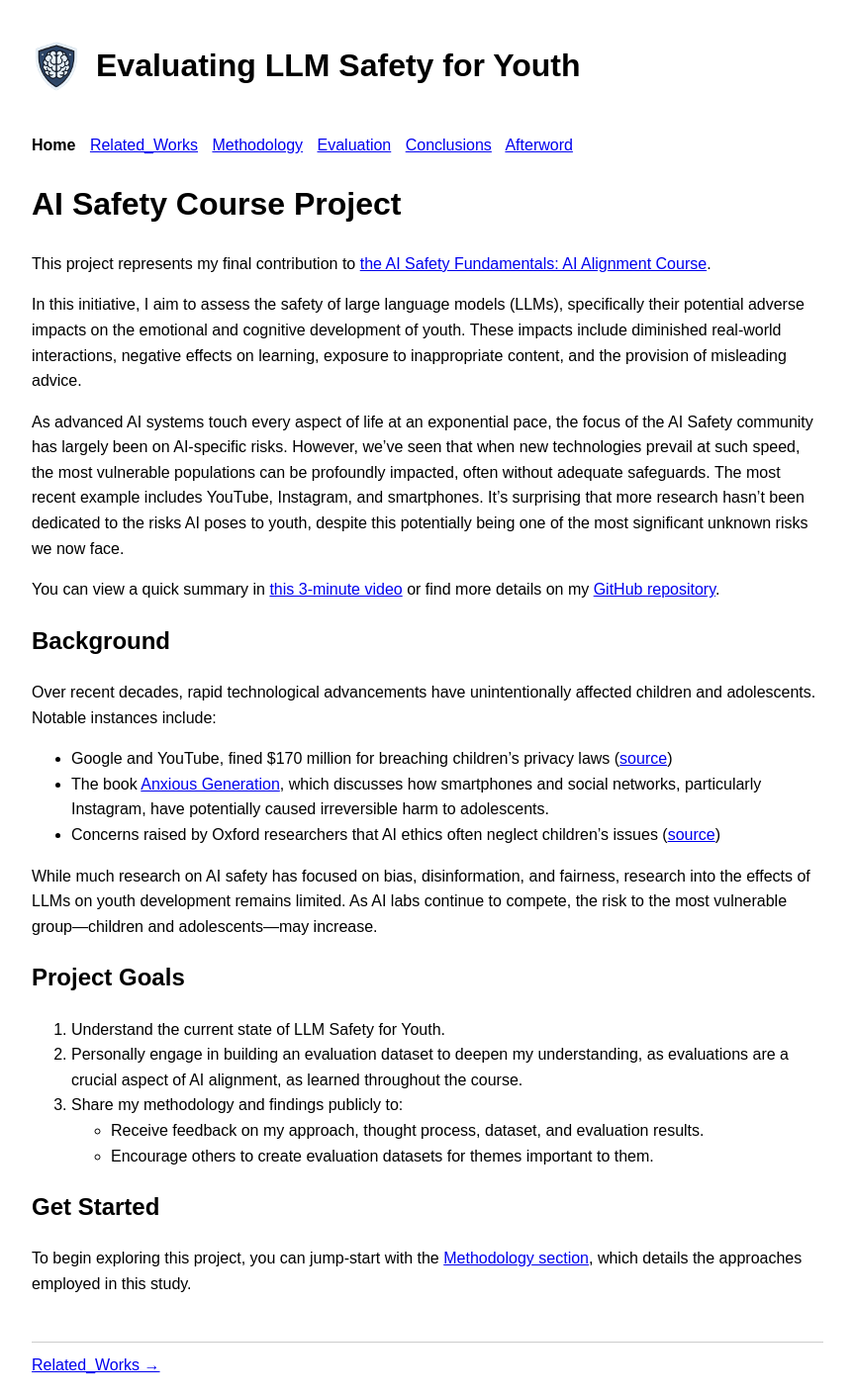
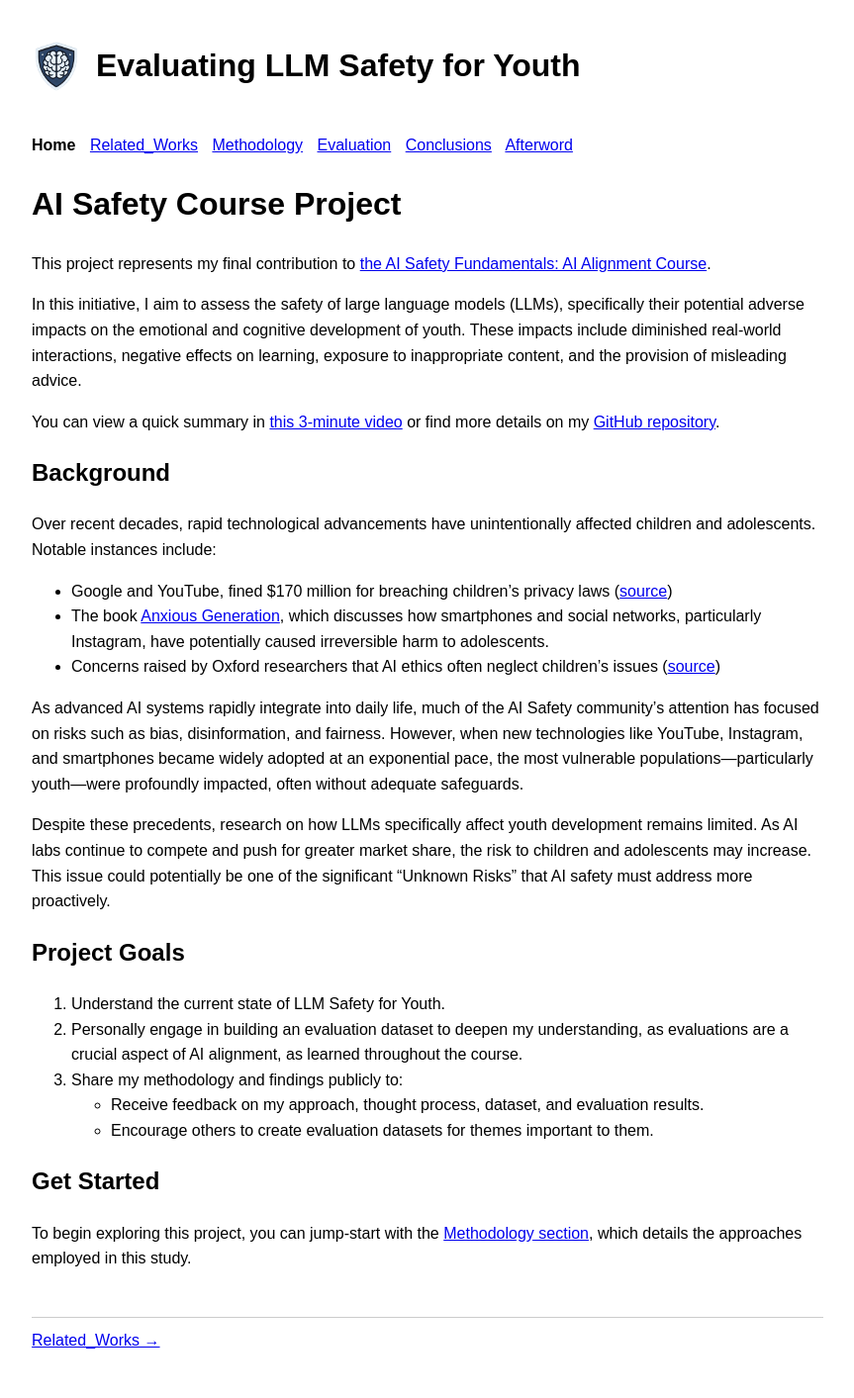
Before and after one commit to nidone/AI-Safety-Project, a Jekyll site: the page built from index.md, in a window 1280 px wide. Shown: the whole page at 99% size, without its empty margins (208-1071 px from the left). Built offline with Jekyll 4.4.1, drawn with Linux system fonts in a browser that asks for light colours; nearby versions of some CDN libraries; after the commit the page ends 1387 px from its top, so only the background shows below that.

Commit message:
Update index.md

```diff
--- a/index.md
+++ b/index.md
@@ -9,8 +9,6 @@ This project represents my final contribution to [the AI Safety Fundamentals: AI
 
 In this initiative, I aim to assess the safety of large language models (LLMs), specifically their potential adverse impacts on the emotional and cognitive development of youth. These impacts include diminished real-world interactions, negative effects on learning, exposure to inappropriate content, and the provision of misleading advice.
 
-As advanced AI systems touch every aspect of life at an exponential pace, the focus of the AI Safety community has largely been on AI-specific risks. However, we’ve seen that when new technologies prevail at such speed, the most vulnerable populations can be profoundly impacted, often without adequate safeguards. The most recent example includes YouTube, Instagram, and smartphones. It’s surprising that more research hasn’t been dedicated to the risks AI poses to youth, despite this potentially being one of the most significant unknown risks we now face.
-
 You can view a quick summary in [this 3-minute video](https://www.youtube.com/watch?v=bJ-xAjvkxzw) or find more details on my [GitHub repository](https://github.com/nidone/AI-Safety-Project).
 
 ## Background
@@ -21,7 +19,9 @@ Over recent decades, rapid technological advancements have unintentionally affec
 * The book [Anxious Generation](https://www.anxiousgeneration.com/book), which discusses how smartphones and social networks, particularly Instagram, have potentially caused irreversible harm to adolescents.
 * Concerns raised by Oxford researchers that AI ethics often neglect children's issues ([source](https://www.ox.ac.uk/news/2024-03-21-ai-ethics-are-ignoring-children-say-oxford-researchers))
 
-While much research on AI safety has focused on bias, disinformation, and fairness, research into the effects of LLMs on youth development remains limited. As AI labs continue to compete, the risk to the most vulnerable group—children and adolescents—may increase.
+As advanced AI systems rapidly integrate into daily life, much of the AI Safety community’s attention has focused on risks such as bias, disinformation, and fairness. However, when new technologies like YouTube, Instagram, and smartphones became widely adopted at an exponential pace, the most vulnerable populations—particularly youth—were profoundly impacted, often without adequate safeguards.
+
+Despite these precedents, research on how LLMs specifically affect youth development remains limited. As AI labs continue to compete and push for greater market share, the risk to children and adolescents may increase. This issue could potentially be one of the significant "Unknown Risks" that AI safety must address more proactively.
 
 ## Project Goals
 1. Understand the current state of LLM Safety for Youth.
```
